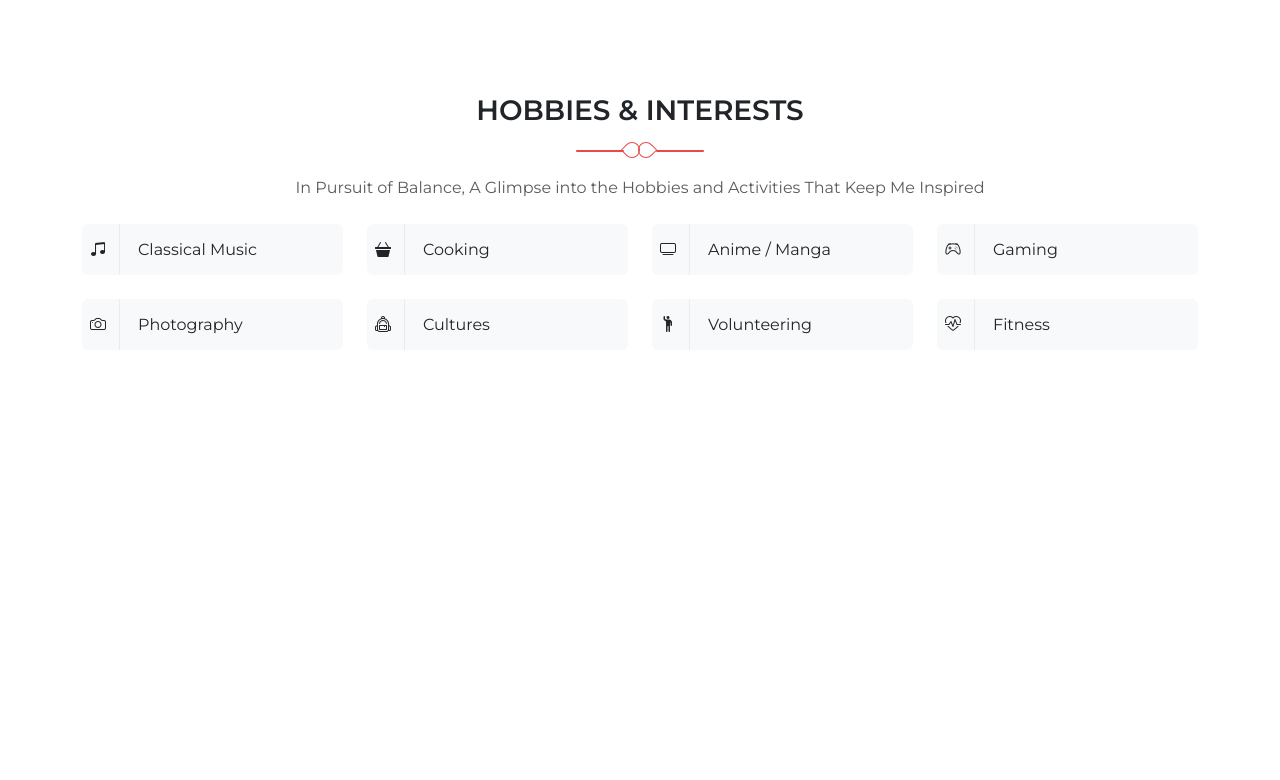
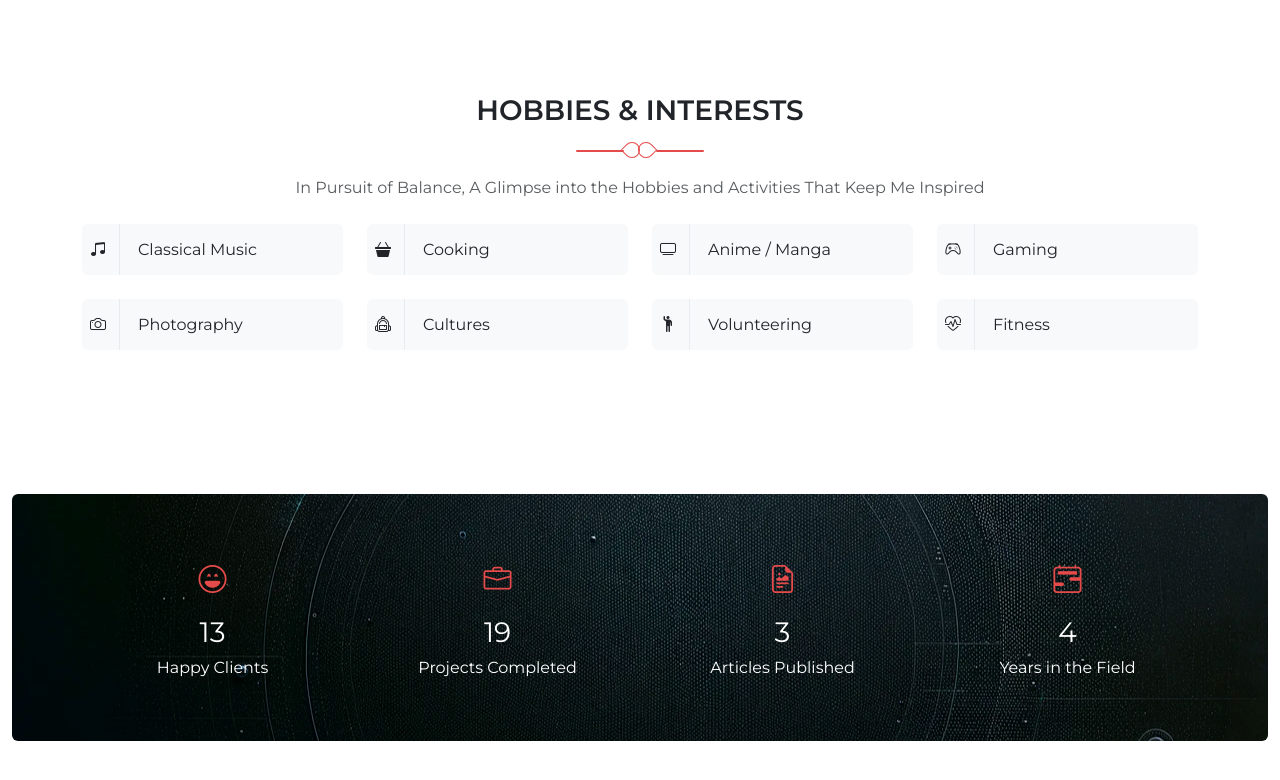
Before and after one commit to AnwarMEQOR/portfolio, an Angular app: page / in a window 1280 px wide. Shown: the part 728-1508 px from the top of the page. Before the commit the page ends 1174 px from the top, so only its background shows below. Built offline with nearby package versions, Linux system fonts and the light colour scheme.

Commit message:
added stats

```diff
--- a/src/app/pages/home/home.component.html
+++ b/src/app/pages/home/home.component.html
@@ -75,3 +75,24 @@
 	</div>
 </section>
 <!-- INTERESTS END-->
+<!-- STATS START-->
+<section class="container-fluid my-5 py-5">
+	<div class="counter rounded py-md-5 py-4">
+		<div class="container">
+			<div class="row" id="counter" #counter>
+				<div class="col-lg-3 col-6" *ngFor="let counter of counters">
+					<div class="rounded py-3 text-center">
+						<i class="bi bi-{{ counter.icon }} text-primary fs-3"></i>
+						<h3 class="mt-3 text-white title-dark">
+							{{ counter.count }}
+						</h3>
+						<h6 class="font-weight-normal mb-0 text-white">
+							{{ counter.name }}
+						</h6>
+					</div>
+				</div>
+			</div>
+		</div>
+	</div>
+</section>
+<!-- STATS END-->
--- a/src/app/pages/home/home.component.scss
+++ b/src/app/pages/home/home.component.scss
@@ -111,3 +111,6 @@
 		}
 	}
 }
+.counter {
+	background: url('/assets/images/home/bg-counter.png') center center;
+}
--- a/src/app/pages/home/home.component.ts
+++ b/src/app/pages/home/home.component.ts
@@ -1,11 +1,11 @@
-import { Component } from '@angular/core'
+import { Component, ElementRef, HostListener, OnInit, ViewChild } from '@angular/core'
 
 @Component({
 	selector: 'app-home',
 	templateUrl: './home.component.html',
 	styleUrl: './home.component.scss',
 })
-export class HomeComponent {
+export class HomeComponent implements OnInit {
 	hobbies: { name: string; icon: string }[] = [
 		{ name: 'Classical Music', icon: 'music-note-beamed' },
 		{ name: 'Cooking', icon: 'basket3-fill' },
@@ -16,4 +16,53 @@ export class HomeComponent {
 		{ name: 'Volunteering', icon: 'person-raised-hand' },
 		{ name: 'Fitness', icon: 'heart-pulse' },
 	]
+	counters: { name: string; icon: string; finalCount: number; count: number }[] = [
+		{ name: 'Happy Clients', icon: 'emoji-laughing', finalCount: 13, count: 0 },
+		{ name: 'Projects Completed', icon: 'briefcase', finalCount: 19, count: 0 },
+		{ name: 'Articles Published', icon: 'file-earmark-richtext', finalCount: 3, count: 0 },
+		{ name: 'Years in the Field', icon: 'calendar2-range', finalCount: 4, count: 0 },
+	]
+	@ViewChild('counter') counterElement: ElementRef | undefined
+	hasAnimatedCounter = false // To ensure the counter animation only runs once
+	ngOnInit() {
+		this.checkCounterInView()
+	}
+	@HostListener('window:scroll', ['$event'])
+	onWindowScroll() {
+		// On window scroll, check if the counter is in view
+		this.checkCounterInView()
+	}
+	checkCounterInView() {
+		if (
+			!this.hasAnimatedCounter &&
+			this.counterElement &&
+			this.isElementInView(this.counterElement.nativeElement)
+		) {
+			this.animateCount(0, this.counters[0].finalCount, 2000)
+			this.animateCount(1, this.counters[1].finalCount, 2000)
+			this.animateCount(2, this.counters[2].finalCount, 2000)
+			this.animateCount(3, this.counters[3].finalCount, 2000)
+			this.hasAnimatedCounter = true
+		}
+	}
+	isElementInView(element: HTMLElement) {
+		const rect = element.getBoundingClientRect()
+		return (
+			rect.top >= 0 &&
+			rect.left >= 0 &&
+			rect.bottom <= (window.innerHeight || document.documentElement.clientHeight) &&
+			rect.right <= (window.innerWidth || document.documentElement.clientWidth)
+		)
+	}
+	animateCount(id: number, endCount: number, duration: number) {
+		const stepTime = duration / endCount
+		let currentStep = 0
+		const interval = setInterval(() => {
+			currentStep++
+			this.counters[id].count = currentStep
+			if (currentStep === endCount) {
+				clearInterval(interval)
+			}
+		}, stepTime)
+	}
 }
```
Also changed, not shown: src/assets/images/home/bg-counter.png (added).
